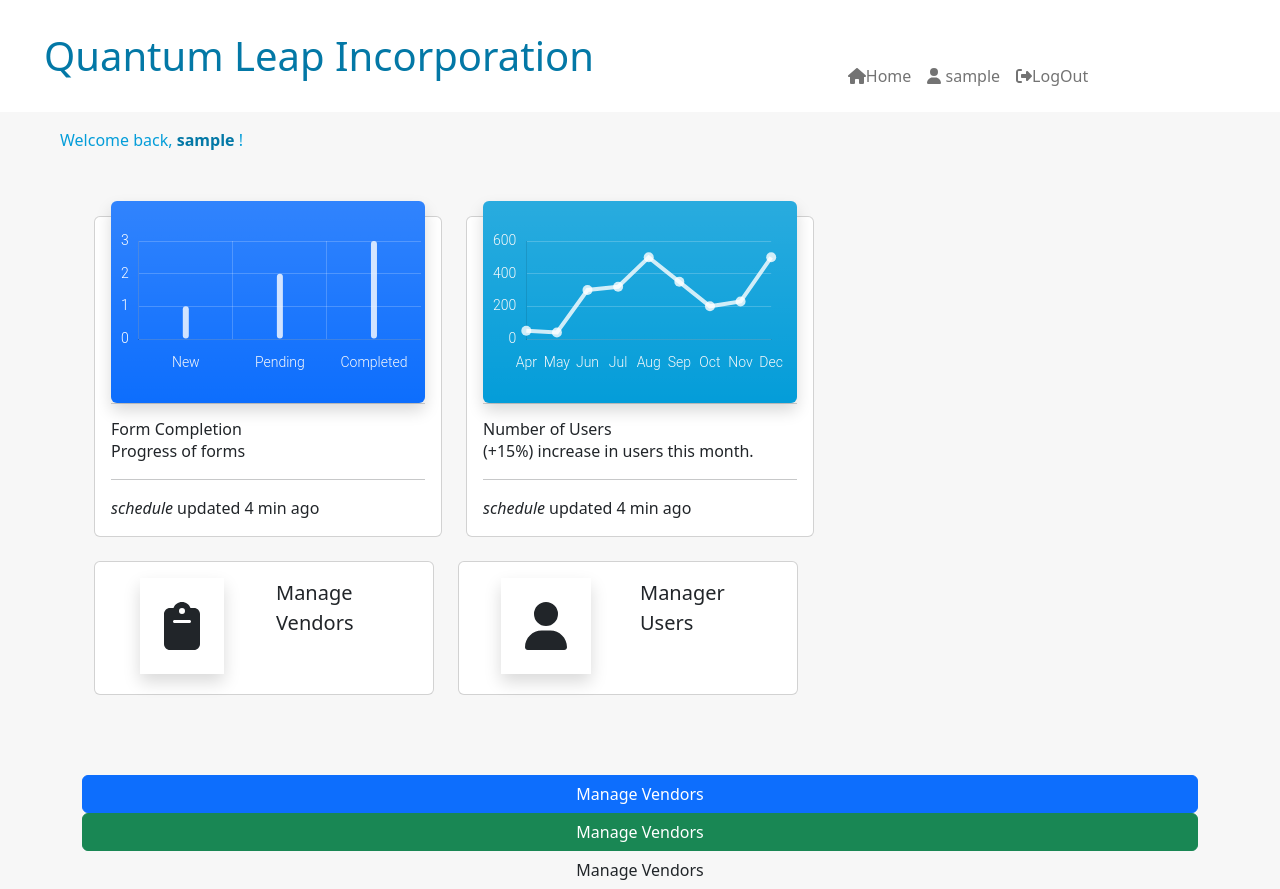
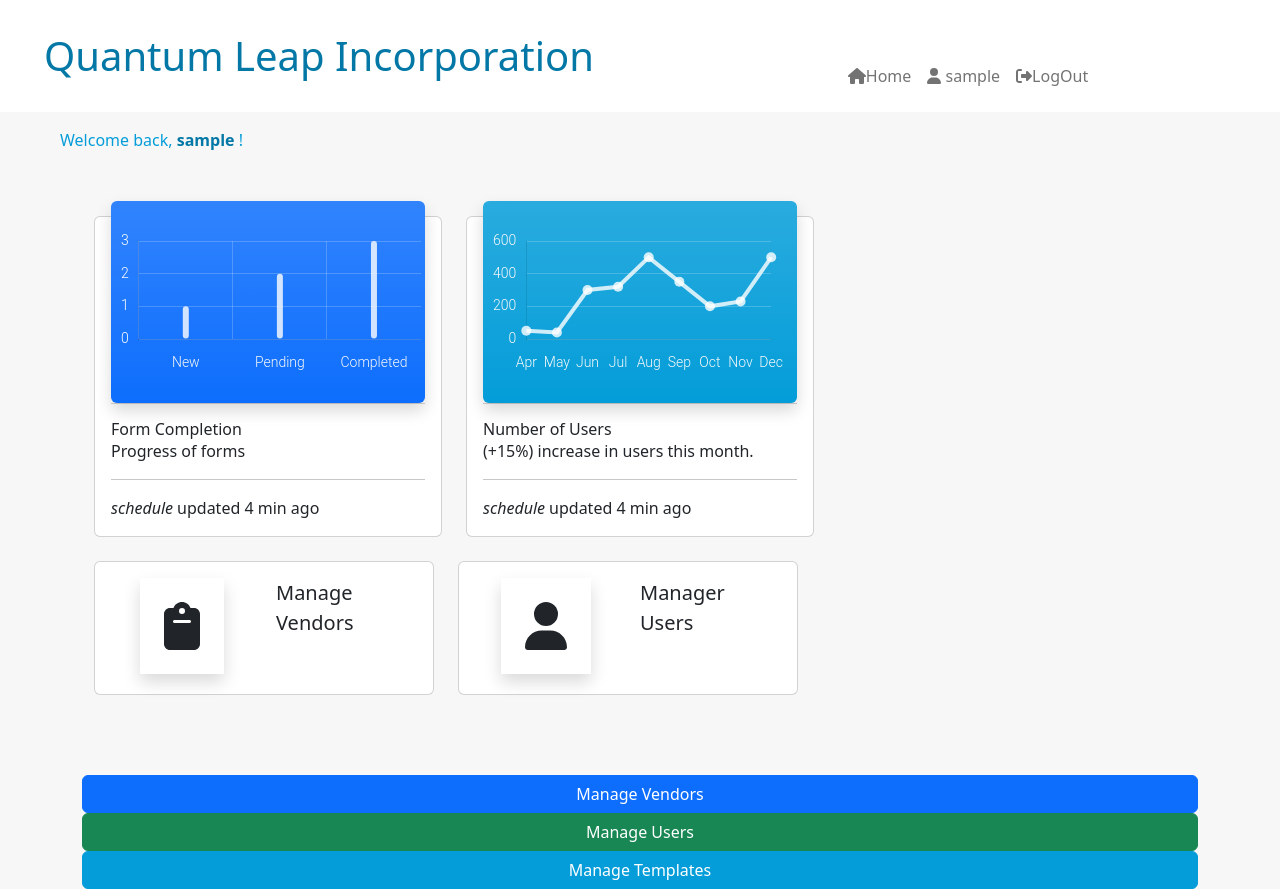
Before and after one commit to TeoSean00/Vendor_Form_Management_System_Frontend, a Vue app: page / in a window 1280 px wide. Built offline with nearby package versions, Linux system fonts and the light colour scheme; sample sign-in values are in the browser's storage.

Commit message:
Update AdminView.vue

```diff
--- a/src/views/AdminView.vue
+++ b/src/views/AdminView.vue
@@ -3,9 +3,15 @@
     <Dashboard />
     <div class="container">
       <div class="row mt-4">
-        <button class="btn btn-primary">Manage Vendors</button>
-        <button class="btn btn-success">Manage Vendors</button>
-        <button class="btn btn-background">Manage Vendors</button>
+        <button class="btn btn-primary" @click="toggleWorkflow">
+          Manage Vendors
+        </button>
+        <button class="btn btn-success" @click="toggleUserView">
+          Manage Users
+        </button>
+        <button class="btn btn-secondary-blue" @click="toggleFormBuilder">
+          Manage Templates
+        </button>
       </div>
     </div>
   </div>
@@ -13,8 +19,26 @@
 
 <script>
 import Dashboard from "../components/admin/Dashboard.vue";
+import { useRouter } from "vue-router";
+
 export default {
   components: { Dashboard },
-  setup() {},
+  setup() {
+    const router = useRouter();
+
+    const toggleWorkflow = () => {
+      router.push("/vendors");
+    };
+
+    const toggleUserView = () => {
+      router.push("/users");
+    };
+
+    const toggleFormBuilder = () => {
+      router.push("/vendorForm");
+    };
+
+    return { toggleWorkflow, toggleUserView, toggleFormBuilder };
+  },
 };
 </script>
```
